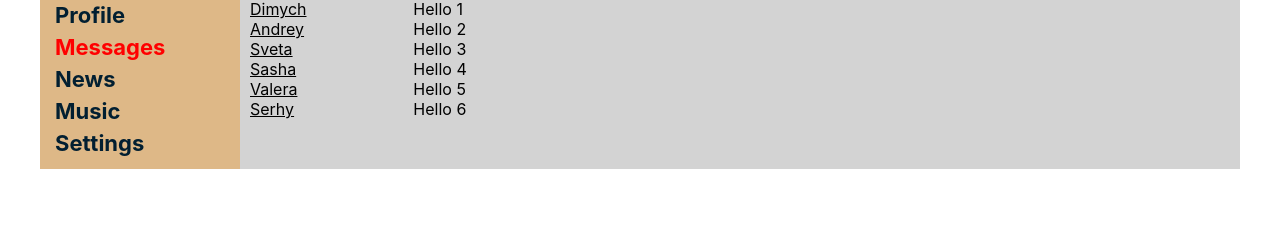
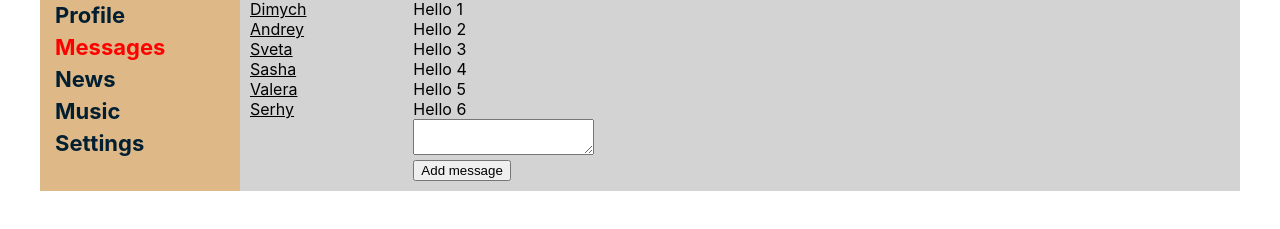
Before and after one commit to olezhansky/react-course, a React (Create React App) app: page /dialogs in a window 1280 px wide. Shown: the part 111-340 px from the top of the page. Built offline with nearby package versions, Linux system fonts and the light colour scheme.

Commit message:
modified

```diff
--- a/src/App.js
+++ b/src/App.js
@@ -6,19 +6,18 @@
 import News from './components/News/News';
 import Music from './components/Music/Music';
 import Settings from './components/Settings/Settings';
-import { BrowserRouter, Route } from 'react-router-dom';
+import { Route } from 'react-router-dom';
 
 
 
 const App = (props) => {
   return (
-    <BrowserRouter>
       <div className="app-wrapper">
         <Header />
         <Navbar />
         <div className="app-wrapper-content">
           <Route path="/profile"
-          render={ () => <Profile state={props.state.profilePage}/>}/>
+          render={ () => <Profile state={props.state.profilePage} addPost={props.addPost}/>}/>
           <Route path="/dialogs"
           render={ () => <Dialogs state={props.state.dialogsPage}/>} />
           {/* <Route path="/news" component={News} />
@@ -26,7 +25,6 @@
           <Route path="/settings" component={Settings} /> */}
         </div>
       </div>
-    </BrowserRouter>
   );
 }
 
--- a/src/components/Dialogs/Dialogs.jsx
+++ b/src/components/Dialogs/Dialogs.jsx
@@ -1,3 +1,4 @@
+import React from 'react';
 import { NavLink } from 'react-router-dom';
 import s from './Dialogs.module.css';
 import Message from './Message/Message';
@@ -12,6 +13,13 @@
 
     let messagesElements = props.state.messages.map(m => <Message message={m.message} />)
 
+    let newMessageElement = React.createRef();
+
+    let addMessage = () => {
+        let text = newMessageElement.current.value;
+        alert(text)
+    }
+
     return (
         <div className={s.dialogs}>
             <div className={s.dialogItems}>
@@ -19,6 +27,11 @@
             </div>
             <div className={s.messages}>
                 {messagesElements}
+                <textarea ref={newMessageElement}></textarea>
+                <div>
+                    <button onClick={addMessage}>Add message</button>
+                </div>
+
             </div>
         </div>
     )
--- a/src/components/Profile/MyPosts/MyPosts.jsx
+++ b/src/components/Profile/MyPosts/MyPosts.jsx
@@ -1,20 +1,26 @@
+import React from 'react'
 import s from './MyPosts.module.css'
 import Post from './Post/Post'
 const MyPosts = (props) => {
 
-    let postsElements = props.posts.map(p =>  <Post message={p.message} like={p.like}/>)
+    let postsElements = props.posts.map(p =>  <Post message={p.message} likesCount={p.likesCount}/>)
+    let newPostElement = React.createRef();
+    let addPost = () => {
+      let text = newPostElement.current.value;
+      props.addPost(text)
+      newPostElement.current.value = '';
+    }
 
     return (
       <div className={s.postsBlock}>
         <h3>My Posts</h3>
         <div>
-        <div>
-          <textarea></textarea>
-        </div>
-         <div>
-          <button>Add post</button>
-         </div>
-
+          <div>
+            <textarea ref={newPostElement}></textarea>
+          </div>
+          <div>
+            <button onClick={addPost}>Add post</button>
+          </div>
         </div>
         <div className={s.posts}>
           {postsElements}
--- a/src/components/Profile/MyPosts/Post/Post.jsx
+++ b/src/components/Profile/MyPosts/Post/Post.jsx
@@ -4,7 +4,7 @@
         <div className={s.item}>
             <img src="https://i.pinimg.com/originals/31/51/ff/3151ff86e04d3d4e38ac9bf990ca6d1e.png" alt=""/>
             <p>{props.message}</p>
-            <p>{props.like}</p>
+            <p>{props.likesCount}</p>
         </div>
     )
 }
--- a/src/components/Profile/MyPosts/Post/Post.module.css
+++ b/src/components/Profile/MyPosts/Post/Post.module.css
@@ -1,7 +1,6 @@
 .item {
     padding: 10px;
     color: blue;
-    text-transform: uppercase;
     border: 2px solid burlywood;
     margin-bottom: 10px;
     max-width: 250px;
--- a/src/components/Profile/Profile.jsx
+++ b/src/components/Profile/Profile.jsx
@@ -7,7 +7,7 @@
     return (
         <div className={s.content}>
           <ProfileInfo />
-          <MyPosts posts={props.state.posts}/>
+          <MyPosts posts={props.state.posts} addPost={props.addPost}/>
       </div>
     )
 }
--- a/src/index.js
+++ b/src/index.js
@@ -1,19 +1,14 @@
-import React from 'react';
-import ReactDOM from 'react-dom';
-import './index.css';
-import App from './App';
 import reportWebVitals from './reportWebVitals';
+import {rerenderEntireTree} from './render'
 import state from './redux/state'
 
 
+// addPost('SamuraiJS.COM');
 
 
-ReactDOM.render(
-  <React.StrictMode>
-    <App state={state} />
-  </React.StrictMode>,
-  document.getElementById('root')
-);
+rerenderEntireTree(state);
+
+
 
 // If you want to start measuring performance in your app, pass a function
 // to log results (for example: reportWebVitals(console.log))
--- a/src/redux/state.js
+++ b/src/redux/state.js
@@ -1,9 +1,10 @@
+import { rerenderEntireTree } from "../render";
+
 let state = {
-
     profilePage: {
         posts: [
-            {id: 1, message: 'post 1', like: "like 1"},
-            {id: 2, message: 'post 2', like: "like 2"}
+            {id: 1, message: 'post 1', likesCount: "like 1"},
+            {id: 2, message: 'post 2', likesCount: "like 2"}
         ]
     },
 
@@ -25,4 +26,15 @@
     }
 }
 
+export let addPost = (postMessage) => {
+    debugger;
+    let newPost = {
+        id: 5,
+        message: postMessage,
+        likesCount: 0
+    }
+    state.profilePage.posts.push(newPost)
+    rerenderEntireTree(state);
+}
+
 export default state;
--- /dev/null
+++ b/src/render.js
@@ -0,0 +1,28 @@
+import React from 'react';
+import ReactDOM from 'react-dom';
+import './index.css';
+import App from './App';
+import reportWebVitals from './reportWebVitals';
+import {addPost} from './redux/state';
+import { BrowserRouter } from 'react-router-dom';
+
+
+
+export let rerenderEntireTree = (state) => {
+  ReactDOM.render(
+    <React.StrictMode>
+      <BrowserRouter>
+        <App state={state} addPost={addPost} />
+      </BrowserRouter>
+    </React.StrictMode>,
+    document.getElementById('root')
+  );
+}
+
+
+
+
+// If you want to start measuring performance in your app, pass a function
+// to log results (for example: reportWebVitals(console.log))
+// or send to an analytics endpoint. Learn more: https://bit.ly/CRA-vitals
+reportWebVitals();
```
